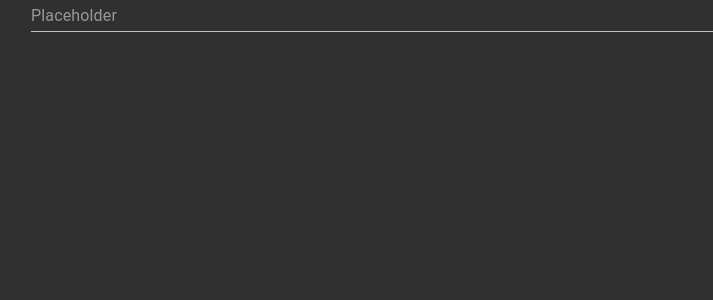
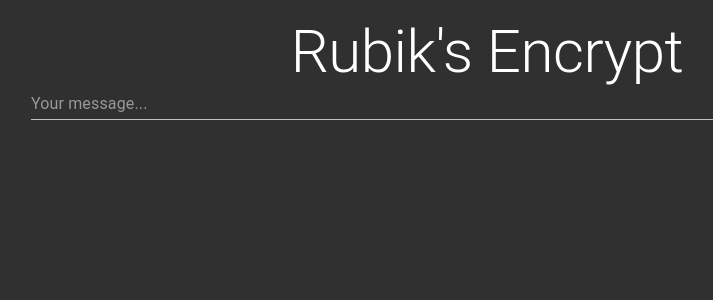
Before and after one commit to dwarkeshsp/rubiksencrypt, a React (Create React App) app: page / in a window 1280 px wide. Shown: the top 300 px of the page, without its empty margins (153-866 px from the left). Built offline with nearby package versions, Linux system fonts and the light colour scheme.

Commit message:
code cleanup

```diff
--- a/src/App.js
+++ b/src/App.js
@@ -1,19 +1,27 @@
-import React, { useState, useEffect } from "react";
+import {
+  Container,
+  CssBaseline,
+  TextField,
+  Typography
+} from "@material-ui/core";
+import React, { useState } from "react";
 import Cube from "./Cube";
-import { TextField, Container, CssBaseline } from "@material-ui/core";
 
 function App() {
   const [message, setMessage] = useState("");
 
   return (
-    <Container maxWidth="md">
+    <Container maxWidth="md" style={{ paddingTop: "1rem" }}>
       <CssBaseline />
+      <Typography align="center" variant="h2">
+        Rubik's Encrypt
+      </Typography>
       <TextField
         style={{
           paddingBottom: "1rem"
         }}
         onChange={e => setMessage(e.target.value)}
-        placeholder="Placeholder"
+        placeholder="Your message..."
         multiline
         fullWidth
       />
--- a/src/Cube.js
+++ b/src/Cube.js
@@ -1,5 +1,5 @@
-import React, { useState, useEffect } from "react";
 import { Typography } from "@material-ui/core";
+import React, { useEffect, useState } from "react";
 
 export default function Cube({ message }) {
   const size = Math.ceil(Math.sqrt(message.length / 6.0));
@@ -64,13 +64,13 @@ const generateCube = message => {
         message[5 * size * size + i * size + j],
         "yellow"
       );
-      const black = Sticker("", "#303030");
-      cube[i][j] = black;
-      cube[i][j + 2 * size] = black;
-      cube[i][j + 3 * size] = black;
-      cube[i + 2 * size][j] = black;
-      cube[i + 2 * size][j + 2 * size] = black;
-      cube[i + 2 * size][j + 3 * size] = black;
+      const empty = Sticker("", "#303030");
+      cube[i][j] = empty;
+      cube[i][j + 2 * size] = empty;
+      cube[i][j + 3 * size] = empty;
+      cube[i + 2 * size][j] = empty;
+      cube[i + 2 * size][j + 2 * size] = empty;
+      cube[i + 2 * size][j + 3 * size] = empty;
     }
   }
   return cube;
--- a/src/index.js
+++ b/src/index.js
@@ -1,9 +1,9 @@
+import { createMuiTheme } from "@material-ui/core/styles";
+import { ThemeProvider } from "@material-ui/styles";
 import React from "react";
 import ReactDOM from "react-dom";
 import App from "./App";
 import * as serviceWorker from "./serviceWorker";
-import { createMuiTheme } from "@material-ui/core/styles";
-import { ThemeProvider } from "@material-ui/styles";
 
 const darkTheme = createMuiTheme({
   palette: {
```
